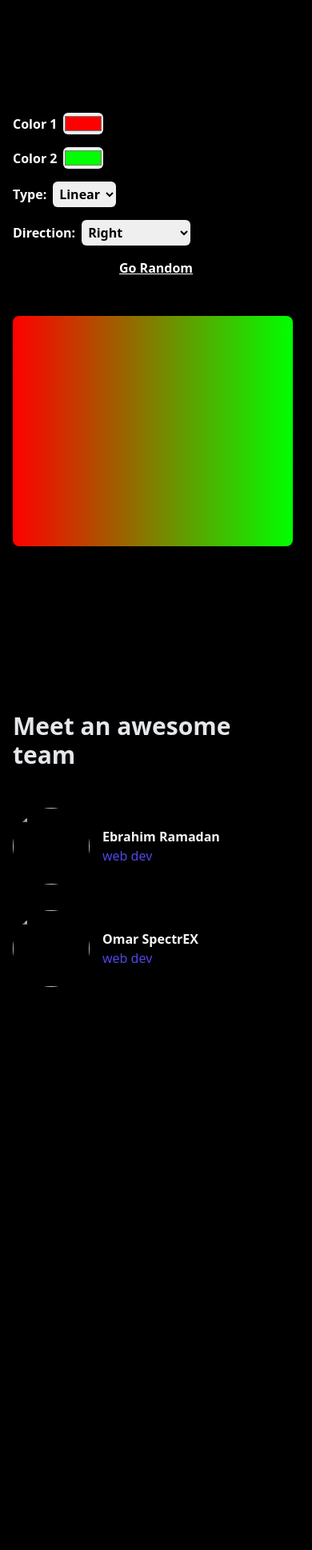
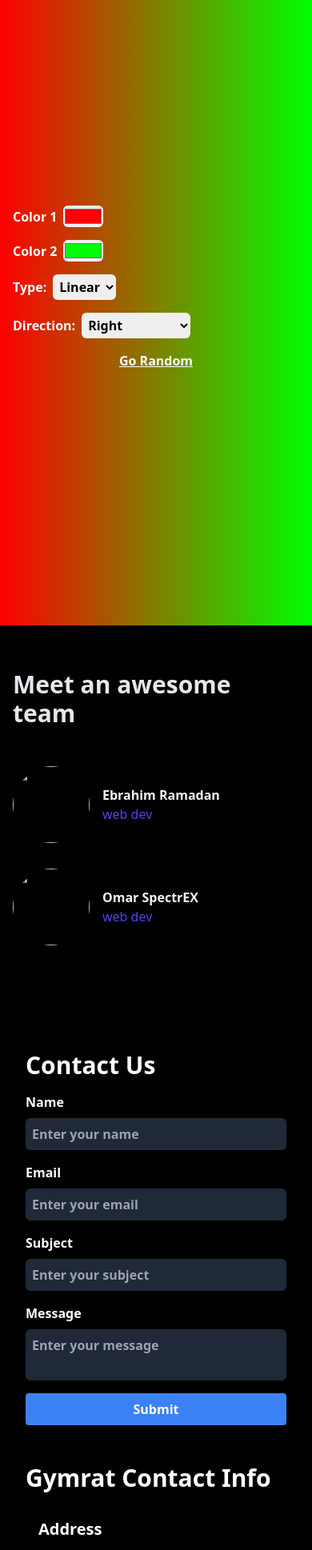
Before and after one commit to spectre-xenon/Xenadient, a plain HTML site: page index.html in a window 390 px wide. Shown: the part 62-2000 px from the top of the page at 80% size. Before the commit the page ends 1396 px from the top, so only its background shows below. Drawn offline with nearby package versions, Linux system fonts and the light colour scheme.

Commit message:
byotifol rrrrrrr

```diff
--- a/index.html
+++ b/index.html
@@ -7,10 +7,9 @@
     <script src="https://cdn.tailwindcss.com"></script>
   </head>
   <body class="bg-black">
-    <h1 class="text-white text-center font-bold text-3xl p-2">ASSRADIANT</h1>
-
     <div
-      class="min-h-screen flex md:flex-row flex-col justify-center gap-12 md:p-8 p-4"
+      class="gradient-box min-h-screen flex md:flex-row flex-col justify-center gap-12 md:p-8 p-4"
+      id="gradient-box"
     >
       <div
         class="flex flex-col space-y-2 gap-2 [&>*]:gap-2 [&>*]:items-center [&>*]:font-bold [&>*]:flex"
@@ -62,10 +61,6 @@
           >Go Random</a
         >
       </div>
-      <div
-        class="flex justify-center text-center gradient-box md:h-auto md:w-1/2 w-[350px] h-72 rounded-lg"
-        id="gradient-box"
-      ></div>
     </div>
     <iframe
       src="../public/team.html"
@@ -73,7 +68,76 @@
       height="500px"
       frameborder="0"
     ></iframe>
-
+    <div class="container mx-auto p-8 text-white">
+      <div class="grid gap-12 md:grid-cols-2">
+        <div class="space-y-4">
+          <h2 class="text-3xl font-bold">Contact Us</h2>
+          <form class="space-y-4 font-semibold" id="contactForm">
+            <div class="space-y-2">
+              <label for="name">Name</label>
+              <input
+                required
+                class="bg-gray-800 rounded-md p-2 w-full"
+                id="name"
+                placeholder="Enter your name"
+              />
+            </div>
+            <div class="space-y-2">
+              <label for="email">Email</label>
+              <input
+                required
+                class="bg-gray-800 rounded-md p-2 w-full"
+                id="email"
+                placeholder="Enter your email"
+                type="email"
+              />
+            </div>
+            <div class="space-y-2">
+              <label for="subject">Subject</label>
+              <input
+                required
+                class="bg-gray-800 rounded-md p-2 w-full"
+                id="subject"
+                placeholder="Enter your subject"
+              />
+            </div>
+            <div class="space-y-2 flex flex-col">
+              <label for="message">Message</label>
+              <textarea
+                required
+                class="bg-gray-800 rounded-md p-2 w-full resize-none"
+                id="message"
+                rows="2"
+                placeholder="Enter your message"
+              ></textarea>
+            </div>
+            <button
+              class="bg-blue-500 hover:bg-blue-600 text-white font-bold py-2 px-4 rounded w-full"
+              type="submit"
+            >
+              Submit
+            </button>
+          </form>
+        </div>
+        <div class="space-y-4">
+          <h2 class="text-3xl font-bold">Gymrat Contact Info</h2>
+          <div class="p-4 space-y-2">
+            <h3 class="text-xl font-semibold">Address</h3>
+            <p>123 Fitness St, Muscle City, 90001</p>
+          </div>
+          <div class="p-4 space-y-2">
+            <h3 class="text-xl font-semibold">Phone Number</h3>
+            <p>(+20) 110 219 1344</p>
+          </div>
+          <div class="p-4 space-y-2">
+            <h3 class="text-xl font-semibold">Email</h3>
+            <a href="mailto:ramadanebrahim791@gmil.com" class="underline"
+              >ramadanebrahim791@gmil.com</a
+            >
+          </div>
+        </div>
+      </div>
+    </div>
     <script>
       const color1 = document.getElementById("color1");
       const color2 = document.getElementById("color2");
@@ -96,6 +160,24 @@
 
       // Initial gradient setting
       setGradient();
+
+      document
+        .getElementById("contactForm")
+        .addEventListener("submit", function (event) {
+          event.preventDefault();
+          const formFieldIds = ["name", "email", "subject", "message"];
+          const formData = {
+            name: document.getElementById("name").value,
+            email: document.getElementById("email").value,
+            subject: document.getElementById("subject").value,
+            message: document.getElementById("message").value,
+          };
+          console.log("Form Data:", formData);
+
+          formFieldIds.forEach((fieldId) => {
+            document.getElementById(fieldId).value = "";
+          });
+        });
     </script>
   </body>
 </html>
```
Also changed, not shown: random.html (+11 -2 lines).
